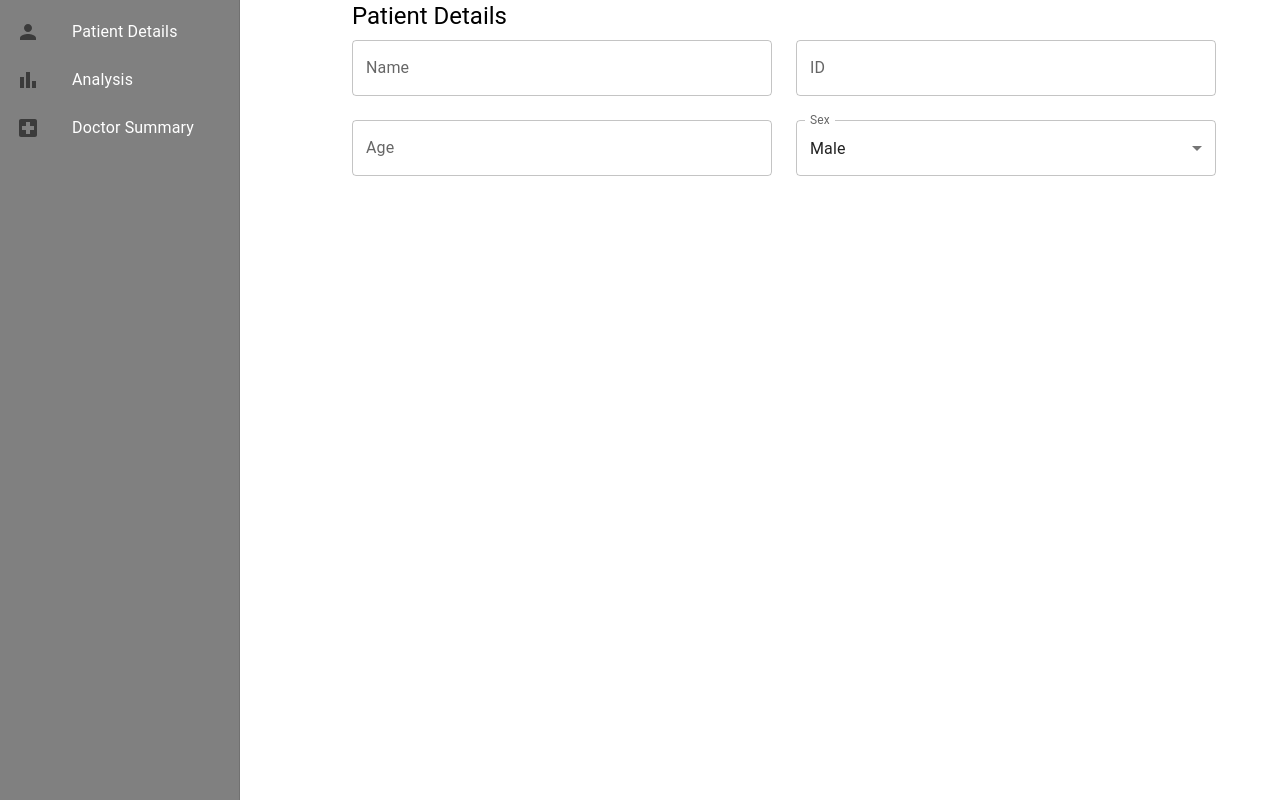
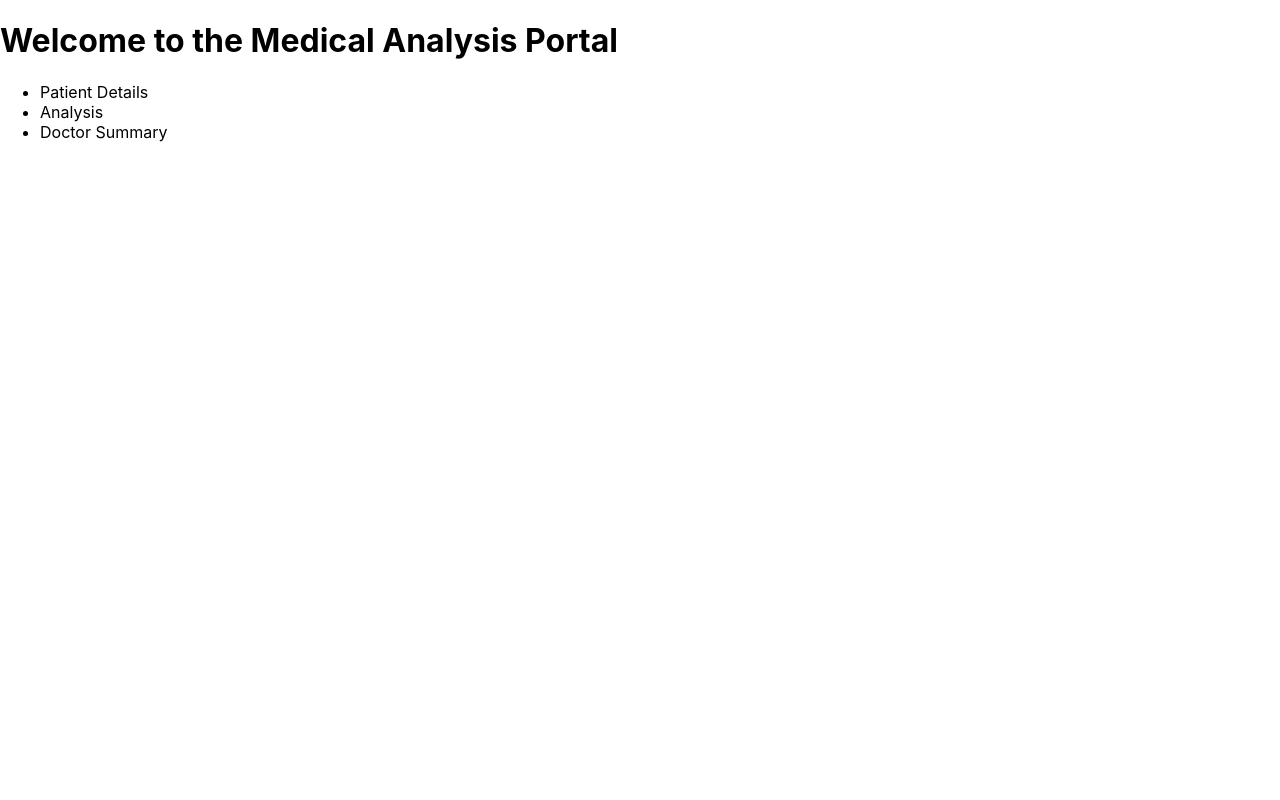
Before and after one commit to shaharAka/Chaim, a Next.js app: page / in a window 1280 px wide. Built offline with nearby package versions, Linux system fonts and the light colour scheme.

Commit message:
Update index.js

```diff
--- a/pages/index.js
+++ b/pages/index.js
@@ -1,69 +1,27 @@
 import React from 'react';
-import { Container, Drawer, List, ListItem, ListItemIcon, ListItemText, Box, Typography, TextField, Grid, Button } from '@mui/material';
-import LeftMenu from '../components/LeftMenu'; // Path to your LeftMenu component
+import Link from 'next/link';
 
 export default function Home() {
-  const [value, setValue] = React.useState(0);
-
   return (
-    <Container>
-      <Grid container>
-        <Grid item xs={3}>
-          <LeftMenu value={value} onChange={setValue} />
-        </Grid>
-        <Grid item xs={9}>
-          <Box sx={{ width: '100%' }}>
-            {value === 0 && (
-              <div>
-                <Typography variant="h5" gutterBottom>
-                  Patient Details
-                </Typography>
-                <form>
-                  <Grid container spacing={3}>
-                    <Grid item xs={12} sm={6}>
-                      <TextField label="Name" variant="outlined" fullWidth />
-                    </Grid>
-                    <Grid item xs={12} sm={6}>
-                      <TextField label="ID" variant="outlined" fullWidth />
-                    </Grid>
-                    <Grid item xs={12} sm={6}>
-                      <TextField label="Age" variant="outlined" fullWidth type="number" />
-                    </Grid>
-                    <Grid item xs={12} sm={6}>
-                      <TextField
-                        label="Sex"
-                        variant="outlined"
-                        select
-                        fullWidth
-                        SelectProps={{
-                          native: true,
-                        }}
-                      >
-                        <option value="Male">Male</option>
-                        <option value="Female">Female</option>
-                      </TextField>
-                    </Grid>
-                  </Grid>
-                </form>
-              </div>
-            )}
-            {value === 2 && (
-              <div>
-                <TextField
-                  label="Doctor's Summary"
-                  multiline
-                  rows={4}
-                  variant="outlined"
-                  fullWidth
-                />
-                <Button variant="contained" color="primary" disabled>
-                  Share Report
-                </Button>
-              </div>
-            )}
-          </Box>
-        </Grid>
-      </Grid>
-    </Container>
+    <div>
+      <h1>Welcome to the Medical Analysis Portal</h1>
+      <ul>
+        <li>
+          <Link href="/patientDetails" passHref>
+            <a>Patient Details</a>
+          </Link>
+        </li>
+        <li>
+          <Link href="/upload" passHref>
+            <a>Analysis</a>
+          </Link>
+        </li>
+        <li>
+          <Link href="/doctorSummary" passHref>
+            <a>Doctor Summary</a>
+          </Link>
+        </li>
+      </ul>
+    </div>
   );
 }
```
